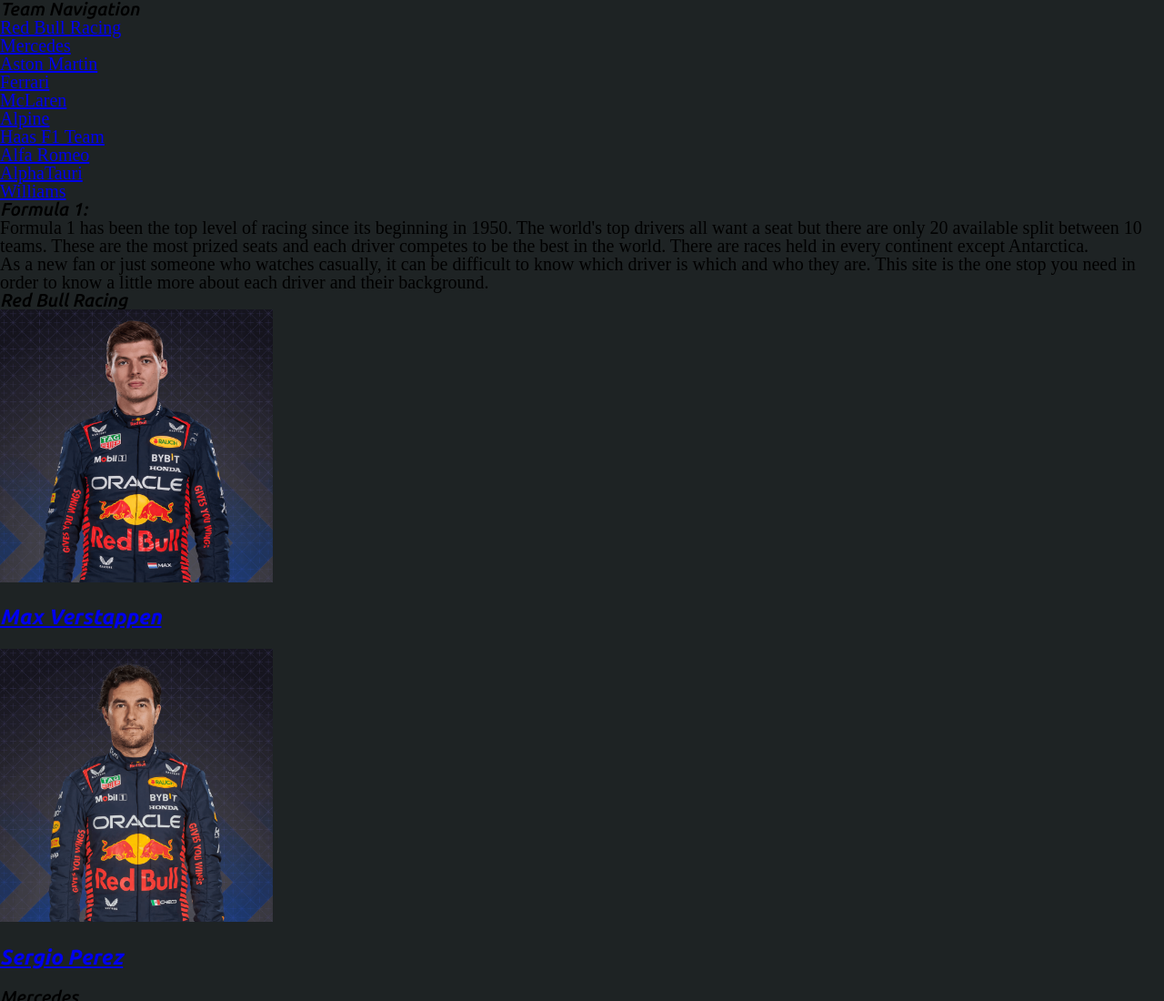
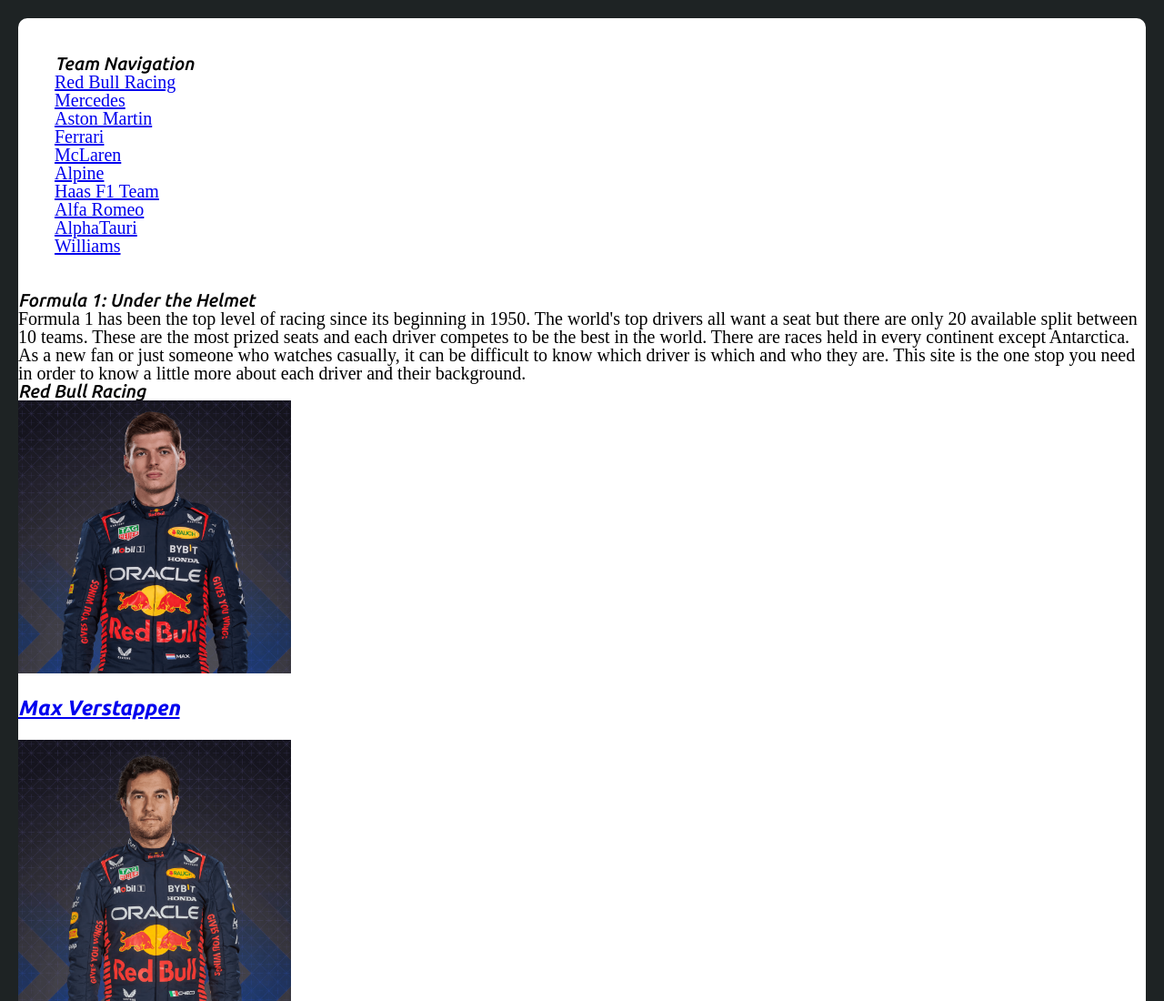
Before and after one commit to c-strange/formula1, a plain HTML site: page index.html in a window 1280 px wide. Shown: the top 1100 px of the page at 91% size. Drawn offline with Linux system fonts and the light colour scheme.

Commit message:
testing css

```diff
--- a/index.html
+++ b/index.html
@@ -32,7 +32,7 @@
 
     <main>
         <section id="#intro">
-            <h1>Formula 1:</h1>
+            <h1>Formula 1: Under the Helmet</h1>
             <p>Formula 1 has been the top level of racing since its beginning in 1950. The world's top drivers all want a seat but there are only 20 available split between 10 teams. These are the most prized seats and each driver competes to be the best in the world. There are races held in every continent except Antarctica.</p>
             <p>As a new fan or just someone who watches casually, it can be difficult to know which driver is which and who they are. This site is the one stop you need in order to know a little more about each driver and their background.</p>
         </section>
--- a/styles.css
+++ b/styles.css
@@ -72,6 +72,23 @@ html {
     background-color: var(--dark-gray);
 }
 
+/* ---------- Body ---------- */
+body {
+    background-color: var(--white);
+    margin: 1rem;
+    border-radius: 10px;
+    padding-bottom: 1rem;
+}
+
+
+/* ---------- Header ---------- */
+header {
+    padding: 2rem;
+    color: var(--black);
+    display: grid;
+    grid-template-columns: repeat(auto-fill);
+}
+
 h1, h2, h3, h4, h5 {
     font-family: 'Ubuntu', sans-serif;
 }
```
